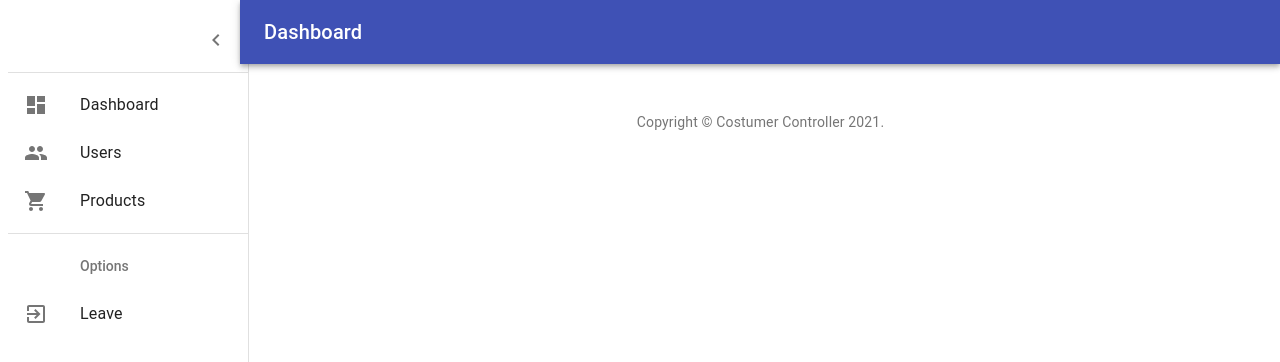
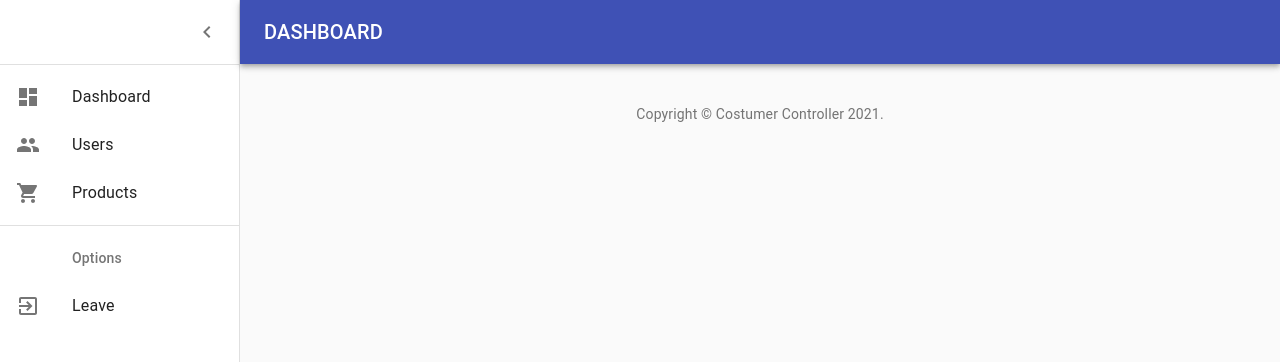
Before and after one commit to GabrielAceti/CostumerController, a React (Create React App) app in the folder client/: page /admin in a window 1280 px wide. Shown: the top 362 px of the page. Built offline with nearby package versions, Linux system fonts and the light colour scheme.

Commit message:
Setting the title of pages with parameters

```diff
--- a/client/src/components/menuAdmin.tsx
+++ b/client/src/components/menuAdmin.tsx
@@ -1,6 +1,7 @@
 import React from 'react';
 import Drawer from '@material-ui/core/Drawer';
 import { mainListItems, secondaryListItems } from './listMenuAdmin';
+import CssBaseline from '@material-ui/core/CssBaseline';
 import Divider from '@material-ui/core/Divider';
 import IconButton from '@material-ui/core/IconButton';
 import ChevronLeftIcon from '@material-ui/icons/ChevronLeft';
@@ -75,7 +76,7 @@ const useStyles = makeStyles((theme) => ({
     },
   }));
 
-export default () => {
+function MenuAdmin(req: any,res: any){
     const classes = useStyles();
     const [open, setOpen] = React.useState(true);
     const handleDrawerOpen = () => {
@@ -86,6 +87,7 @@ export default () => {
     };
     return(
         <>
+        <CssBaseline />
         <AppBar position="absolute" className={clsx(classes.appBar, open && classes.appBarShift)}>
         <Toolbar className={classes.toolbar}>
           <IconButton
@@ -98,7 +100,7 @@ export default () => {
             <MenuIcon />
           </IconButton>
           <Typography component="h1" variant="h6" color="inherit" noWrap className={classes.title}>
-            Dashboard
+            {req.title}
           </Typography>
         </Toolbar>
       </AppBar>
@@ -123,3 +125,5 @@ export default () => {
       </>
     )
 }
+
+export default MenuAdmin;
--- a/client/src/pages/admin/dashboard/index.tsx
+++ b/client/src/pages/admin/dashboard/index.tsx
@@ -48,7 +48,7 @@ export default function Dashboard() {
   const classes = useStyles();
   return (
     <div className={classes.root}>
-        <MenuAdmin />
+        <MenuAdmin title='DASHBOARD'/>
       <main className={classes.content}>
         <div className={classes.appBarSpacer} />
         <Container maxWidth="lg" className={classes.container}>
```
